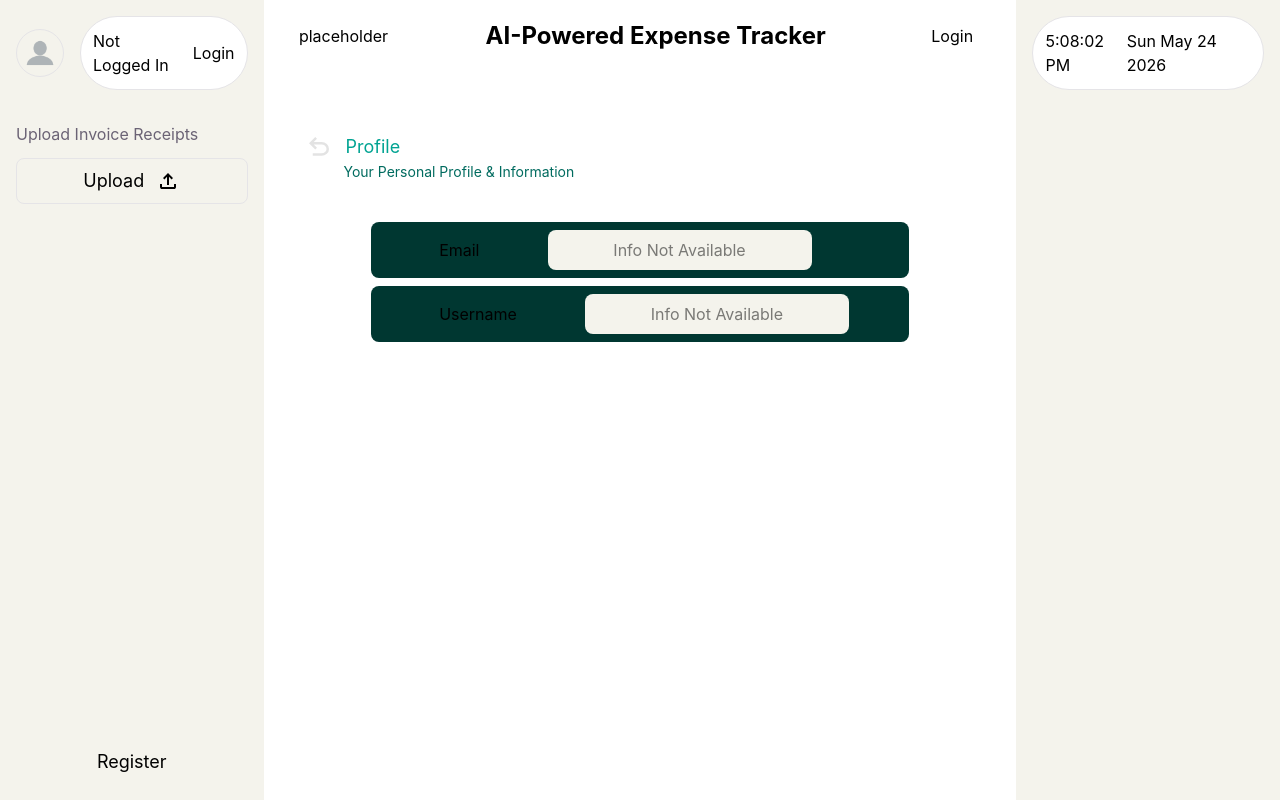
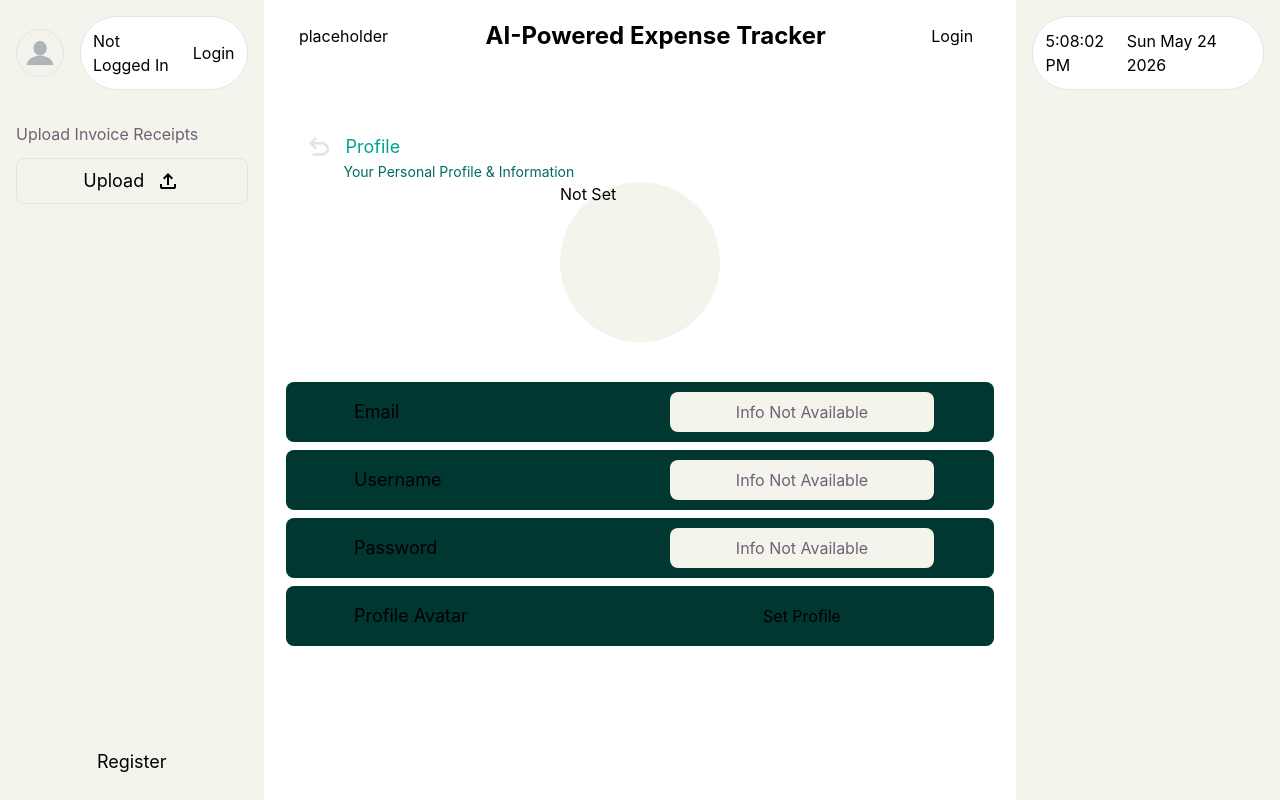
Before and after one commit to SunchhaySin/AI_ExpenseTracker, a React (Vite) app: page /profile in a window 1280 px wide. Built offline with nearby package versions, Linux system fonts and the light colour scheme.

Commit message:
Added Profile Page + Working on AI endpoint

```diff
--- a/src/Layout/profile.jsx
+++ b/src/Layout/profile.jsx
@@ -1,4 +1,4 @@
-import React from 'react'
+import React, { useState } from 'react'
 import { useNavigate } from 'react-router-dom'
 
 export default function Profile({ loggedInUser }) {
@@ -7,7 +7,10 @@ export default function Profile({ loggedInUser }) {
     const goToDashboard = () => {
         navigate('/')
     }
-    console.log(user)
+    const [editProfile, setEditProfile] = useState(false);
+    const onEditBtn = () => {
+        setEditProfile(!editProfile)
+    }
     return (
         <div className="flex flex-col bg-(--bg) place-items-center">
             <header className="flex items-center justify-between bg-(--bg2) w-11/12 m-3 p-1 rounded-full">
@@ -20,18 +23,35 @@ export default function Profile({ loggedInUser }) {
                 <p className="text-(--text-green) text-lg">Profile</p>
             </div>
             <p className="self-start ml-20 text-(--sub-text-green) text-sm">Your Personal Profile & Information</p>
+            <div className="w-40 h-40 rounded-full bg-(--code-bg) text-(--text-l)">Not Set</div>
             <ul className="mt-10 flex flex-col gap-2">
-                <li className="flex items-center gap-15 bg-(--bg-green) px-15 py-2 rounded-lg">
-                    <p className="text-(--text-d) p-2 rounded-lg">Email</p>
-                    <input placeholder={user?.email || "Info Not Available"}
-                        className="bg-(--code-bg) p-2 text-center text-(--text-l) rounded-lg" />
+                <li className="grid grid-cols-2 items-center gap-15 bg-(--bg-green) px-15 py-2 rounded-lg">
+                    <p className="text-(--text-orange) text-lg p-2 rounded-lg">Email</p>
+                    <input defaultValue={user?.email || "Info Not Available"}
+                        className="bg-(--code-bg) p-2 text-center text-(--text) rounded-lg" />
                 </li>
-                <li className="flex items-center gap-15 bg-(--bg-green) px-15 py-2 rounded-lg">
-                    <p className="text-(--text-d) p-2 rounded-lg">Username</p>
-                    <input placeholder={user?.username || "Info Not Available"}
-                        className="bg-(--code-bg) p-2 text-center text-(--text-l) rounded-lg" />
+                <li className="grid grid-cols-2 items-center gap-15 bg-(--bg-green) px-15 py-2 rounded-lg">
+                    <p className="text-(--text-orange) text-lg p-2 rounded-lg">Username</p>
+                    <input defaultValue={user?.username || "Info Not Available"}
+                        className="bg-(--code-bg) p-2 text-center text-(--text) rounded-lg" />
+                </li>
+                <li className="grid grid-cols-2 items-center gap-15 bg-(--bg-green) px-15 py-2 rounded-lg">
+                    <p className="text-(--text-orange) text-lg p-2 rounded-lg">Password</p>
+                    <input defaultValue={user?.username || "Info Not Available"}
+                        className="bg-(--code-bg) p-2 text-center text-(--text) rounded-lg" />
+                </li>
+                <li className="grid grid-cols-2 items-center gap-15 bg-(--bg-green) px-15 py-2 rounded-lg">
+                    <p className="text-(--text-orange) text-lg p-2 rounded-lg">Profile Avatar</p>
+                    <button onClick={onEditBtn} className="bg-(--bg2) text-(--text-d) p-2 rounded-lg hover:bg-(--text-orange)">Set Profile</button>
                 </li>
             </ul>
+            {editProfile &&
+                <div className="flex mt-10 bg-(--bg2) p-2 gap-5 items-center rounded-lg">
+                    <p className="font-semibold">Upload Picture:</p>
+                    <input className="bg-(--code-bg) p-2 rounded-lg text-(--text-l)" />
+                    <button className="bg-(--text-green) rounded-full p-1 text-(--text-d)">Confirm</button>
+                </div>
+            }
         </div>
     )
 }
--- a/src/Layout/sideBar.jsx
+++ b/src/Layout/sideBar.jsx
@@ -36,6 +36,47 @@ export default function Sidebar({ loggedInUser, onLoginClick, onSignupClick, onL
     const removeFile = (index) => {
         setSelectedFiles(selectedFiles.filter((_, i) => i !== index));
     };
+
+    async function uploadFile() {
+        try {
+            const file = selectedFiles[0];
+
+            if (!file) {
+                alert("Please select a file first.");
+                return;
+            }
+
+            const base64String = await convertToBase64(file);
+
+            const result = await fetch('http://localhost:3000/api/scan', {
+                method: 'POST',
+                headers: {'Content-Type': 'application/json'},
+                body: JSON.stringify({ imageBase64: base64String })
+            });
+
+            const data = await result.json();
+            console.log(data);
+
+        } catch(error) {
+            console.error(error);
+            alert(error.message);
+        }
+    }
+
+    function convertToBase64(file) {
+        return new Promise((resolve, reject) => {
+            const fileReader = new FileReader();
+            fileReader.readAsDataURL(file);
+
+            fileReader.onload = () => {
+                resolve(fileReader.result);
+            };
+
+            fileReader.onerror = (error) => {
+                reject(error);
+            };
+        });
+    }
 
     return (
         <div className="flex flex-col bg-(--code-bg) p-4">
@@ -77,7 +118,9 @@ export default function Sidebar({ loggedInUser, onLoginClick, onSignupClick, onL
                 {fileExist && <p className="text-(--text) mt-10">Uploaded Files</p>}
                 <ul className="mt-2">
                     {selectedFiles.map((file, index) => (
-                        <li key={index} className="flex justify-between items-center bg-(--bg) p-2 rounded mt-2 ">
+                        <li key={index}
+                            onClick={uploadFile}
+                            className="flex justify-between items-center bg-(--bg) p-2 rounded mt-2 ">
                             <span className="text-[var(--text)]">{file.name}</span>
                             <span onClick={() => removeFile(index)}>
                                 <svg xmlns="http://www.w3.org/2000/svg" height="24px" viewBox="0 -960 960 960" width="24px" fill="#E3E3E3"><path d="M280-120q-33 0-56.5-23.5T200-200v-520h-40v-80h200v-40h240v40h200v80h-40v520q0 33-23.5 56.5T680-120H280Zm400-600H280v520h400v-520ZM360-280h80v-360h-80v360Zm160 0h80v-360h-80v360ZM280-720v520-520Z" /></svg>
```
